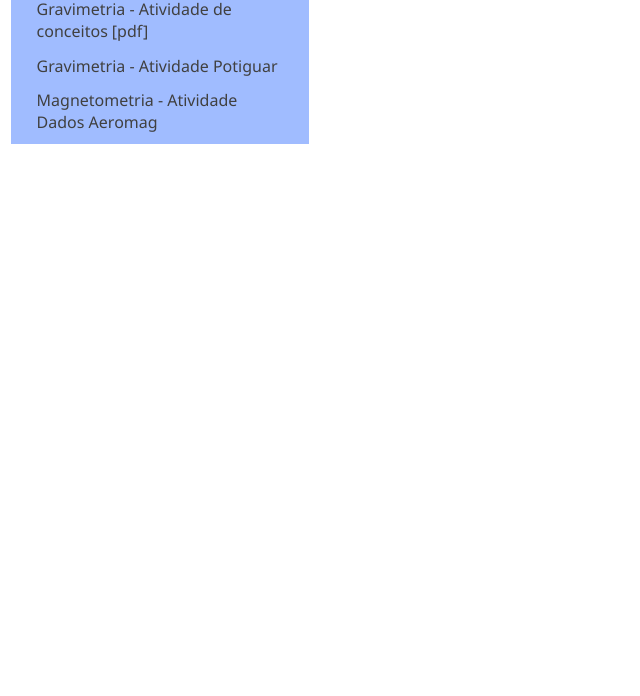
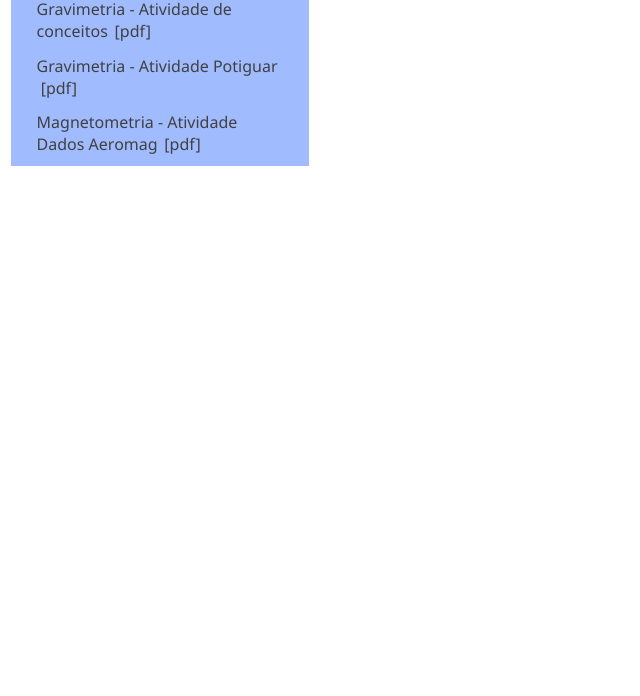
Before and after one commit to lszam/geofex, a plain HTML site: page index.htm in a window 1280 px wide. Shown: the part 104-800 px from the top of the page, without its empty margins (0-640 px from the left). Drawn offline with nearby package versions, Linux system fonts and the light colour scheme.

Commit message:
Update index.htm

```diff
--- a/index.htm
+++ b/index.htm
@@ -20,11 +20,12 @@
               href="#"
               class="convert-link"
               data-url="https://raw.githubusercontent.com/lszam/geof-library/main/exercises/grav-ex_conceitos.docx"
-              >Gravimetria - Atividade de conceitos<a
-                class="pdf"
-                href="https://raw.githubusercontent.com/lszam/geof-library/main/exercises/grav-ex_conceitos.pdf"
-                >[pdf]</a
-              ></a
+              >Gravimetria - Atividade de conceitos</a
+            >
+            <a
+              class="pdf"
+              href="https://raw.githubusercontent.com/lszam/geof-library/main/exercises/grav-ex_conceitos.pdf"
+              >[pdf]</a
             >
           </div>
 
@@ -35,6 +36,11 @@
               data-url="https://raw.githubusercontent.com/lszam/geof-library/main/exercises/grav_int_potiguar.docx"
               >Gravimetria - Atividade Potiguar</a
             >
+            <a
+              class="pdf"
+              href="https://raw.githubusercontent.com/lszam/geof-library/main/exercises/grav_int_potiguar.pdf"
+              >[pdf]</a
+            >
           </div>
 
           <div class="exerc-coluna-lateral_item">
@@ -43,6 +49,11 @@
               class="convert-link"
               data-url="https://raw.githubusercontent.com/lszam/geof-library/main/exercises/mag-ex_proc_aero_prsc.docx"
               >Magnetometria - Atividade Dados Aeromag</a
+            >
+            <a
+              class="pdf"
+              href="https://raw.githubusercontent.com/lszam/geof-library/main/exercises/mag-ex_proc_aero_prsc.pdf"
+              >[pdf]</a
             >
           </div>
           <!-- links -->
```
